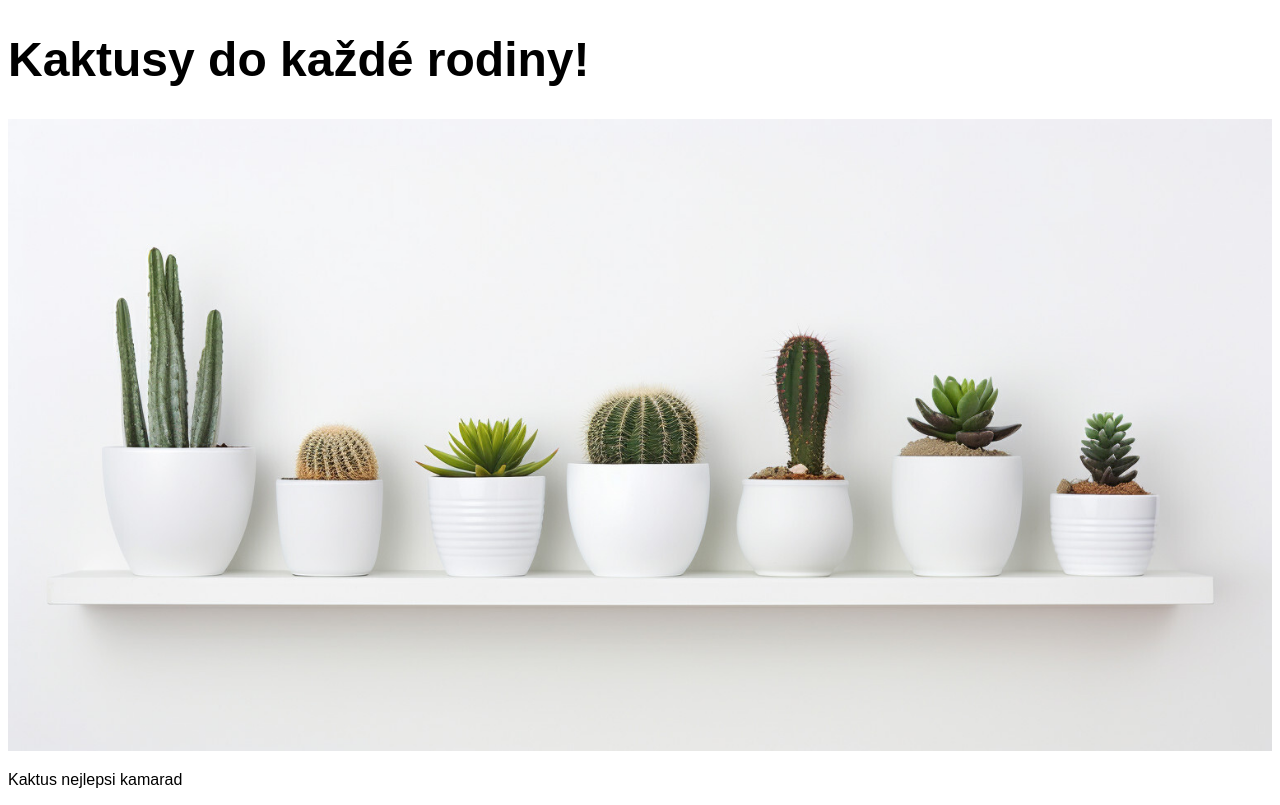
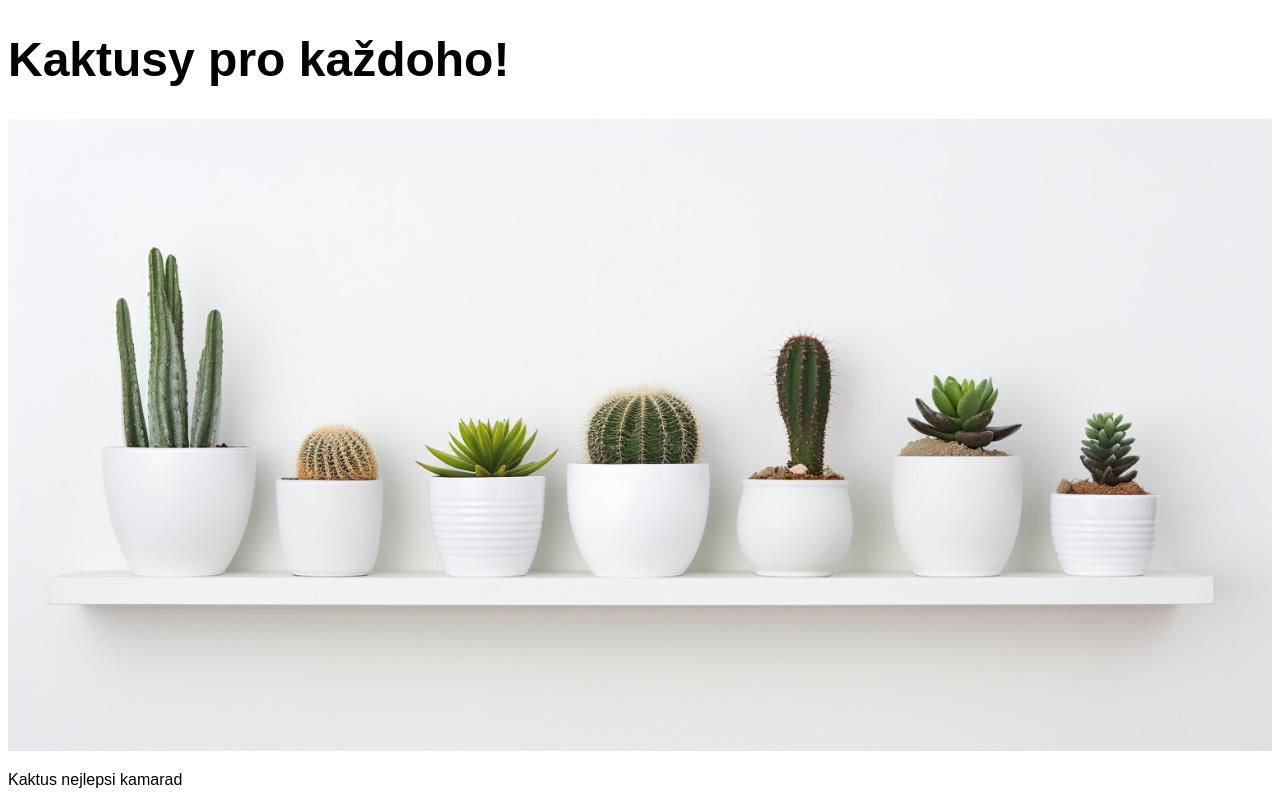
Before and after one commit to annasve/kaktusy, a plain HTML site: page index.html in a window 1280 px wide. Drawn offline with Linux system fonts and the light colour scheme.

Commit message:
novy nadpis

```diff
--- a/index.html
+++ b/index.html
@@ -7,7 +7,7 @@
     <title>Document</title>
   </head>
   <body>
-    <h1>Kaktusy do každé rodiny!</h1>
+    <h1>Kaktusy pro každoho!</h1>
     <div><img src="./img/kaktusy.jpg" class="banner" /></div>
     <p>Kaktus nejlepsi kamarad</p>
   </body>
```
